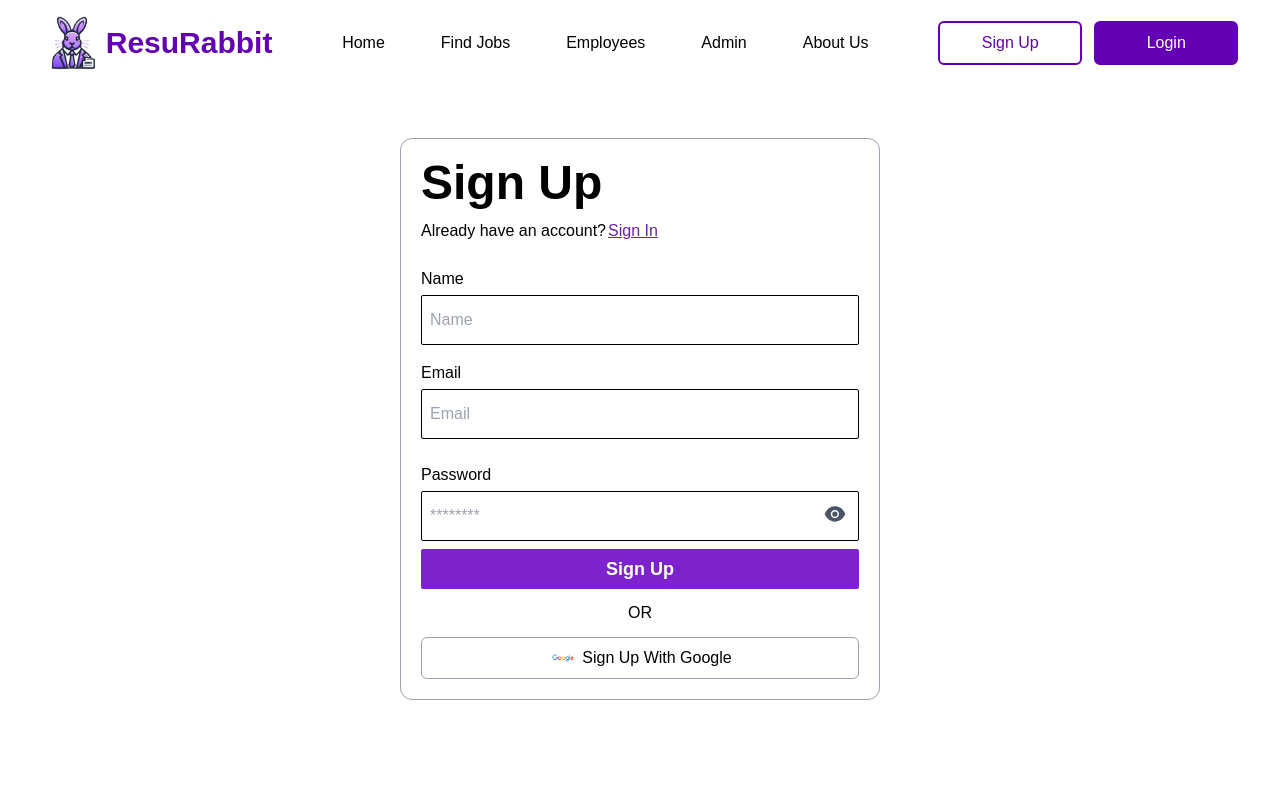
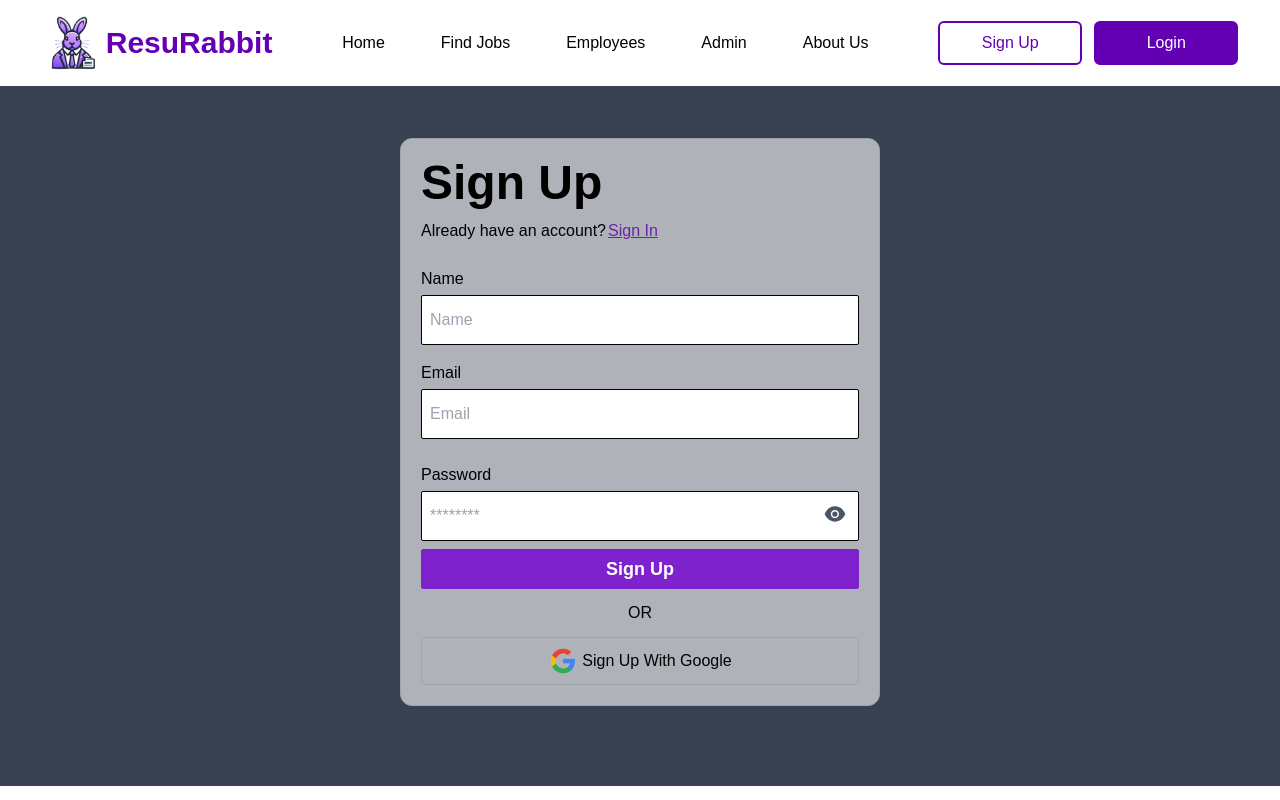
Before and after one commit to aayushananda/resuRabbit, a Next.js app: page /signup in a window 1280 px wide. Built offline with nearby package versions, Linux system fonts and the light colour scheme.

Commit message:
Minor Changes in UI

```diff
--- a/app/(auth)/login/page.tsx
+++ b/app/(auth)/login/page.tsx
@@ -3,7 +3,7 @@
 import React, { useEffect, useState } from 'react'
 import Link from 'next/link'
 import Image from 'next/image'
-import Google from "../../../public/images/google_logo.png"
+import Google from "../../../public/images/google.png"
 import { AiFillEye, AiFillEyeInvisible } from 'react-icons/ai'
 import { signIn, useSession } from "next-auth/react"
 import Alert from '@mui/material/Alert'
@@ -21,7 +21,7 @@ const Login = () => {
   const router = useRouter()
   const searchParams = useSearchParams()
   const { data: session, status } = useSession()
-  const callbackUrl = '/help'
+  const callbackUrl = '/jobs'
 
   useEffect(() => {
     if (session && status === 'authenticated') {
@@ -119,7 +119,7 @@ const Login = () => {
   }
 
   return (
-    <div className="relative bg-white">
+    <div className="relative bg-gray-700">
       <div className='w-full 2xl:h-[1000px] lg:h-[670px] md:h-[800px] sm:h-[900px] h-[900px] pt-5'>
         <div className="flex justify-center items-center">
           {showAlert && (
--- a/app/(auth)/signup/page.tsx
+++ b/app/(auth)/signup/page.tsx
@@ -3,7 +3,7 @@
 import React, { useEffect, useState } from 'react'
 import Link from 'next/link'
 import Image from 'next/image'
-import Google from "../../../public/images/google_logo.png"
+import Google from "../../../public/images/google.png"
 import { signIn } from "next-auth/react"
 import { AiFillEye, AiFillEyeInvisible } from 'react-icons/ai'
 import Alert from '@mui/material/Alert'
@@ -19,7 +19,7 @@ const SignUp = () => {
   const [alertSeverity, setAlertSeverity] = useState<'success' | 'error' | 'info'>('info')
   const [isLoading, setIsLoading] = useState(false)
   const router = useRouter()
-  const callbackUrl = '/help'
+  const callbackUrl = '/jobs'
 
   const togglePasswordVisibility = () => {
     setShowPassword(!showPassword)
@@ -78,7 +78,7 @@ const SignUp = () => {
   }, [showAlert])
 
   return (
-    <div className='relative bg-white'>
+    <div className='relative bg-gray-700'>
       <div className='w-full 2xl:h-[1000px] lg:h-[700px] md:h-[800px] sm:h-[700px] h-[700px] pt-5 bg-gray-20'>
         <div className="flex justify-center items-center">
           {showAlert && (
```
